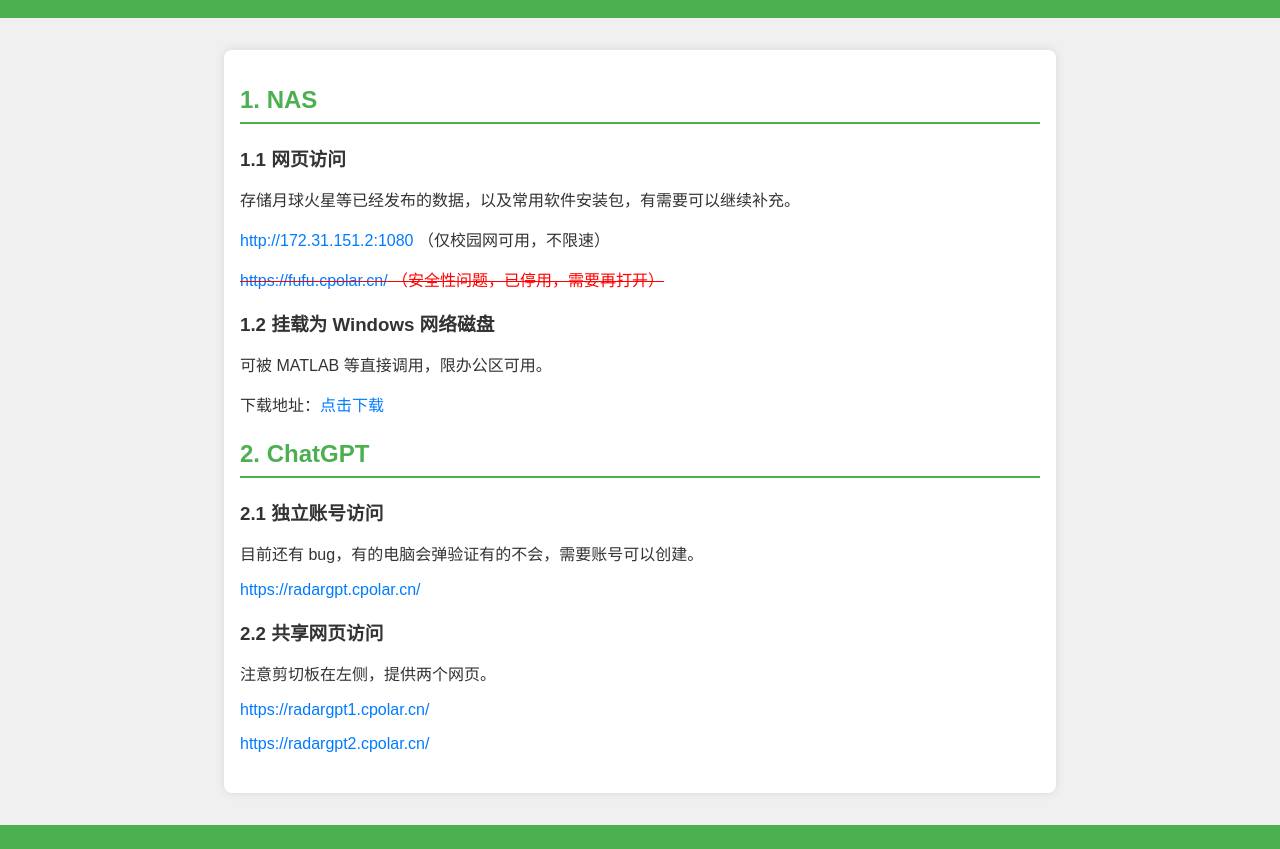
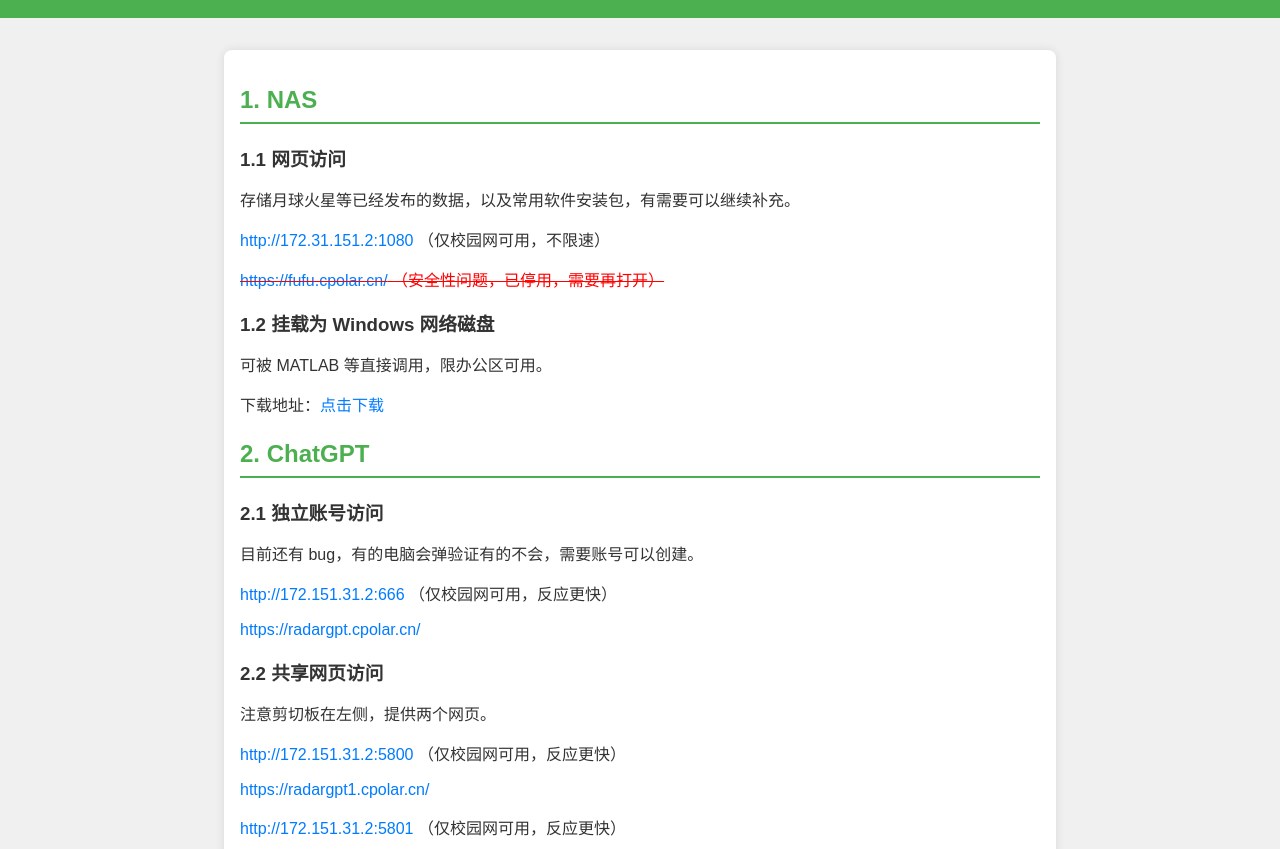
Before and after one commit to fufupianotoday/fufupianotoday.github.io, a plain HTML site: page index.html in a window 1280 px wide. Shown: the part 103-952 px from the top of the page. Drawn offline with Linux system fonts and the light colour scheme.

Commit message:
Update index.html

```diff
--- a/index.html
+++ b/index.html
@@ -82,11 +82,14 @@
         <h2>2. ChatGPT</h2>
         <h3>2.1 独立账号访问</h3>
         <p>目前还有 bug，有的电脑会弹验证有的不会，需要账号可以创建。</p>
+        <p><a href="http://172.151.31.2:666" target="_blank">http://172.151.31.2:666</a> （仅校园网可用，反应更快）</p>
         <p><a href="https://radargpt.cpolar.cn/" target="_blank">https://radargpt.cpolar.cn/</a></p>
 
         <h3>2.2 共享网页访问</h3>
         <p>注意剪切板在左侧，提供两个网页。</p>
+        <p><a href="http://172.151.31.2:5800" target="_blank">http://172.151.31.2:5800</a> （仅校园网可用，反应更快）</p>
         <p><a href="https://radargpt1.cpolar.cn/" target="_blank">https://radargpt1.cpolar.cn/</a></p>
+        <p><a href="http://172.151.31.2:5801" target="_blank">http://172.151.31.2:5801</a> （仅校园网可用，反应更快）</p>
         <p><a href="https://radargpt2.cpolar.cn/" target="_blank">https://radargpt2.cpolar.cn/</a></p>
     </div>
 </div>
```
